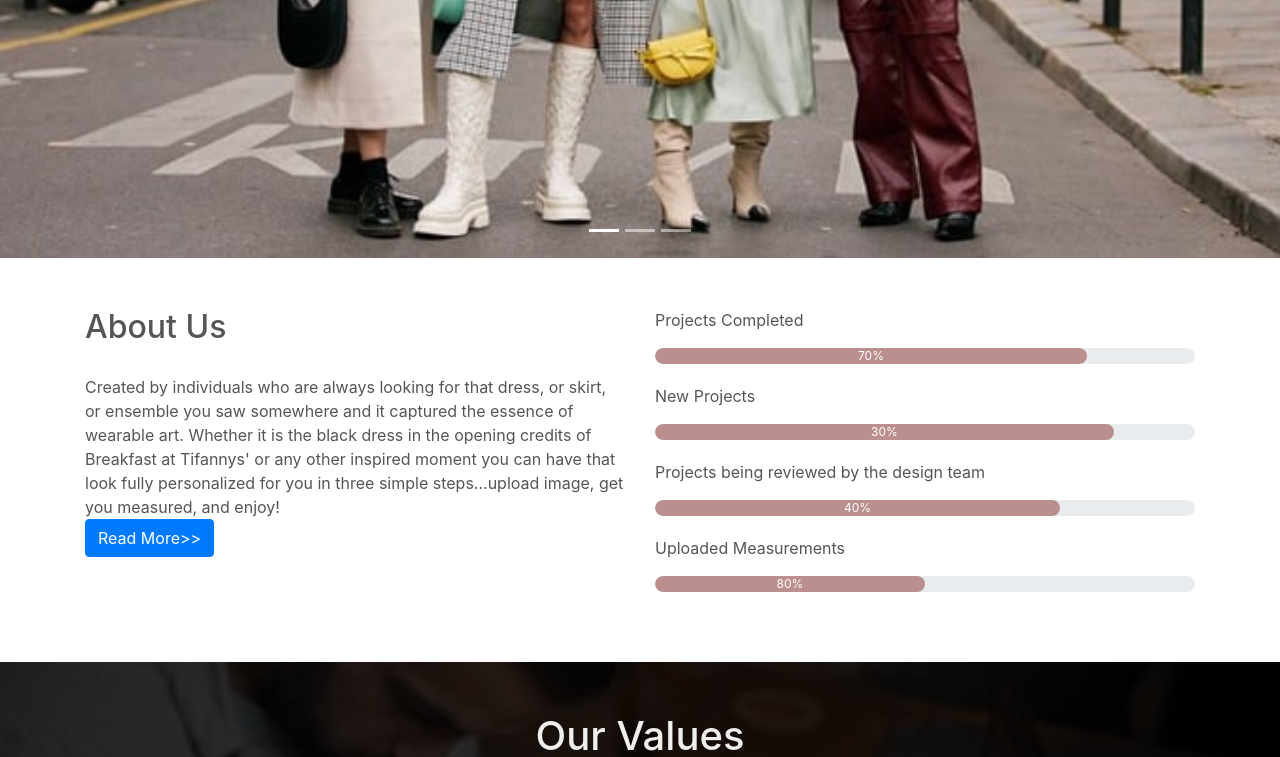
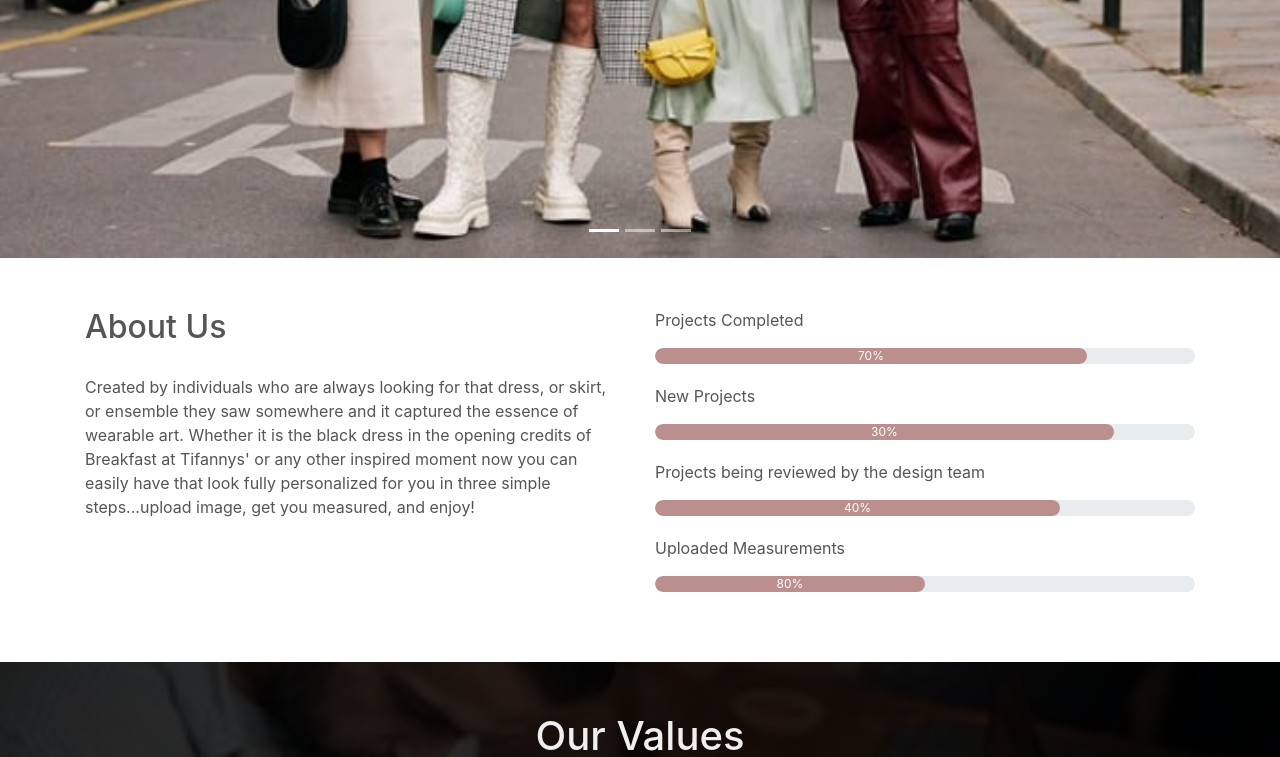
Before and after one commit to trivera400/Touche, a plain HTML site: page index.html in a window 1280 px wide. Shown: the part 517-1274 px from the top of the page. Drawn offline with nearby package versions, Linux system fonts and the light colour scheme; files whose address does not match are found by name.

Commit message:
Update index.html

```diff
--- a/index.html
+++ b/index.html
@@ -95,10 +95,8 @@ href="#headerSlider" role="button" data-slide="next">
 <div class="col-md-6">
 <h2>About Us</h2>
 <div class="about-content">
-Created by individuals who are always looking for that dress, or skirt, or ensemble you saw somewhere and it captured the essence of wearable art. Whether it is the black dress in the opening credits of Breakfast at Tifannys' or any other inspired moment you can have that look fully personalized for you in three simple steps...upload image, get you measured, and enjoy!
+Created by individuals who are always looking for that dress, or skirt, or ensemble they saw somewhere and it captured the essence of wearable art. Whether it is the black dress in the opening credits of Breakfast at Tifannys' or any other inspired moment now you can easily have that look fully personalized for you in three simple steps...upload image, get you measured, and enjoy!
 </div>
-<button type="button" class="btn btn-primary">Read More>>
-</button>
 </div>
 <div class="col-md-6" skills-bar>
     <p>Projects Completed</p>
```
